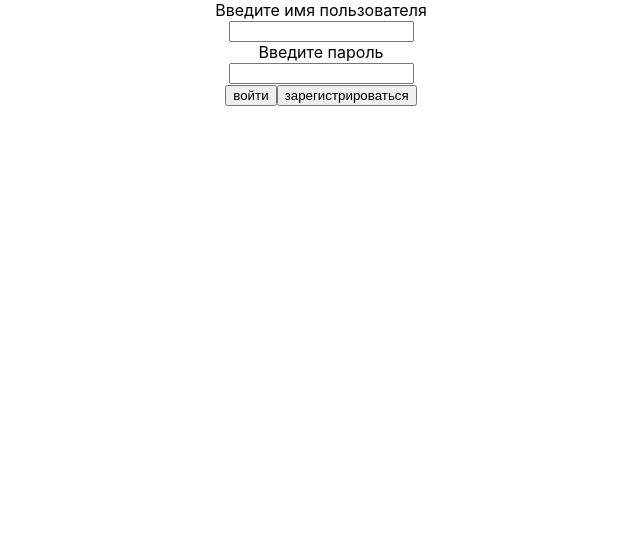
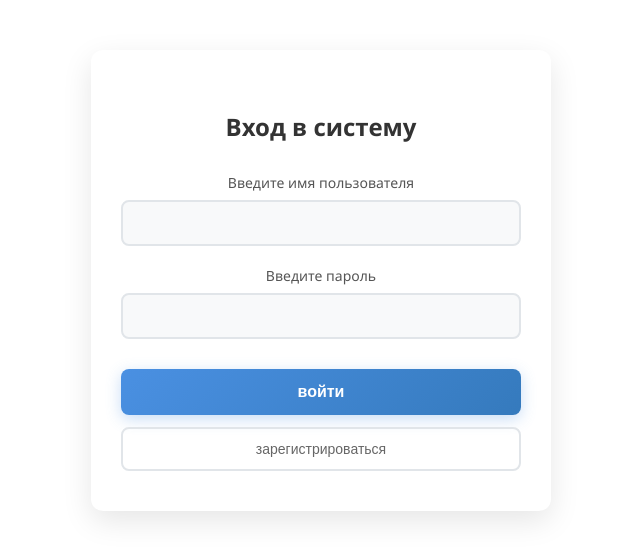
Before and after one commit to yarqr/homework-planner, a React (Create React App) app in the folder frontend/: page / in a window 1280 px wide. Shown: the top 560 px of the page, without its empty margins (319-959 px from the left). Built offline with nearby package versions, Linux system fonts and the light colour scheme.

Commit message:
feat: auth UI

```diff
--- /dev/null
+++ b/frontend/src/Components/AuthWindow/AuthWindow.css
@@ -0,0 +1,91 @@
+.auth-container {
+  max-width: 400px;
+  margin: 50px auto;
+  padding: 40px 30px;
+  background: white;
+  border-radius: 12px;
+  box-shadow: 0 10px 30px rgba(0, 0, 0, 0.1);
+  font-family: 'Segoe UI', Tahoma, Geneva, Verdana, sans-serif;
+}
+
+.auth-title {
+  text-align: center;
+  margin-bottom: 30px;
+  color: #333;
+  font-size: 24px;
+  font-weight: 600;
+}
+
+.button-container {
+  display: flex;
+  flex-direction: column;
+  gap: 12px;
+  margin-top: 30px;
+}
+
+.primary-button {
+  padding: 14px 20px;
+  background: linear-gradient(135deg, #4a90e2, #357abd);
+  color: white;
+  border: none;
+  border-radius: 8px;
+  font-size: 16px;
+  font-weight: 600;
+  cursor: pointer;
+  transition: all 0.3s ease;
+  box-shadow: 0 4px 15px rgba(74, 144, 226, 0.3);
+}
+
+.primary-button:hover {
+  background: linear-gradient(135deg, #357abd, #2c6aa3);
+  transform: translateY(-2px);
+  box-shadow: 0 6px 20px rgba(74, 144, 226, 0.4);
+}
+
+.primary-button:active {
+  transform: translateY(0);
+}
+
+.secondary-button {
+  padding: 12px 20px;
+  background: transparent;
+  color: #666;
+  border: 2px solid #e1e5e9;
+  border-radius: 8px;
+  font-size: 14px;
+  font-weight: 500;
+  cursor: pointer;
+  transition: all 0.3s ease;
+}
+
+.secondary-button:hover {
+  background-color: #f8f9fa;
+  border-color: #4a90e2;
+  color: #4a90e2;
+}
+
+@keyframes fadeIn {
+  from {
+    opacity: 0;
+    transform: translateY(20px);
+  }
+  to {
+    opacity: 1;
+    transform: translateY(0);
+  }
+}
+
+.auth-container {
+  animation: fadeIn 0.5s ease-out;
+}
+
+@media (max-width: 480px) {
+  .auth-container {
+    margin: 20px;
+    padding: 30px 20px;
+  }
+
+  .button-container {
+    flex-direction: column;
+  }
+}
--- a/frontend/src/Components/AuthWindow/AuthWindow.tsx
+++ b/frontend/src/Components/AuthWindow/AuthWindow.tsx
@@ -1,6 +1,7 @@
 import React, {FC, useState} from "react";
 import { InputField } from "../../UI/InputField/InputField";
 import axios from "axios";
+import "./AuthWindow.css"
 
 interface Props {
     navigateFunction: () => void
@@ -77,11 +78,19 @@ export const AuthWindow: FC<Props> = ({navigateFunction}) => {
   };
 
   return (
-    <section>
+    <section className="auth-container">
+      <h2 className="auth-title">
+        {!regFormOpen ? 'Вход в систему' : 'Регистрация'}
+      </h2>
       {!regFormOpen ? loginForm() : regForm()}
-      <button onClick={() => sendAuth()}> войти </button>
-      <button onClick={() => setRegFormOpen(!regFormOpen)}> {regFormOpen ? 'назад к входу' : 'зарегистрироваться'} </button>
-
+      <div className="button-container">
+        <button className="primary-button" onClick={() => sendAuth()}>
+          {!regFormOpen ? 'войти' : 'зарегистрироваться'}
+        </button>
+        <button className="secondary-button" onClick={() => setRegFormOpen(!regFormOpen)}>
+          {regFormOpen ? 'назад к входу' : 'зарегистрироваться'}
+        </button>
+      </div>
     </section>
   );
 }
--- a/frontend/src/Components/Calendar/Calendar.css
+++ b/frontend/src/Components/Calendar/Calendar.css
@@ -9,8 +9,9 @@
 }
 
 .context {
-    width: 200px;
+    width: 300px;
     border-left: 2px solid #e0e0e0;
+    height: 90vh;
     background-color: #ffffff;
     padding: 20px;
     display: flex;
@@ -18,14 +19,14 @@
     box-shadow: -4px 0 8px rgba(0, 0, 0, 0.1);
 }
 
-.context section:first-child {
+.context-header {
     font-size: 20px;
     font-weight: 700;
     margin-bottom: 20px;
     text-align: center;
 }
 
-.context section:nth-child(2) {
+.context-date {
     font-size: 18px;
     font-weight: 600;
     color: #007bff;
@@ -35,7 +36,7 @@
     background-color: #f8f9fa;
 }
 
-.context button {
+.btn {
     background-color: #dc3545;
     color: white;
     border: none;
@@ -49,7 +50,20 @@
     box-shadow: 0 2px 4px rgba(220, 53, 69, 0.3);
 }
 
-.context button:hover {
+.btn2 {
+    background-color: #3033e6;
+    color: white;
+    border: none;
+    padding: 12px 20px;
+    border-radius: 12px;
+    font-size: 16px;
+    font-weight: 600;
+    cursor: pointer;
+    transition: all 0.3s ease;
+    margin-top: 10px;
+}
+
+.btn:hover {
     background-color: #c82333;
     transform: translateY(-2px);
     box-shadow: 0 4px 8px rgba(220, 53, 69, 0.4);
@@ -126,15 +140,3 @@
     margin: 20px 0;
     text-transform: capitalize;
 }
-
-.switcher {
-    background-color: #57595c;
-    color: #ffffff;
-    border-radius: 10px;
-    border: none;
-    height: 60px;
-    width: 30px;
-    cursor: pointer;
-    margin: 4px;
-    font-weight: bolder;
-}
--- a/frontend/src/Components/Calendar/Calendar.tsx
+++ b/frontend/src/Components/Calendar/Calendar.tsx
@@ -1,5 +1,8 @@
 import React, { FC, useState, useEffect } from "react";
 import './Calendar.css';
+import { SwitcherButton } from "../../UI/SwitcherButton/SwitcherButton";
+import { InputField } from "../../UI/InputField/InputField";
+import { n } from "react-router/dist/development/index-react-server-client-BYr9g50r";
 
 interface CalendarDay {
   date: Date | null;
@@ -30,12 +33,13 @@ enum WeekDays {
   SUN = "воскресенье"
 }
 
-export const Calendar = () => {
+export const Calendar : FC = () => {
     const monthNames = Object.values(MonthNames)
     const weekDays = Object.values(WeekDays)
 
     let [currentDate, setDate] = useState(new Date())
     let [contextMenuElem, setContextMenuElem] = useState<CalendarDay | null>(null)
+    let [newTask, setNewTask] = useState<string>("")
     let monthStart = new Date(currentDate.getFullYear(), currentDate.getMonth(), 1)
     let monthEnd = new Date(currentDate.getFullYear(), currentDate.getMonth() + 1, 0)
     let currMonthDays: CalendarDay[] = [];
@@ -63,8 +67,8 @@ export const Calendar = () => {
         <section className="main">
           <section className="calendar">
             <div className="date-header">{monthNames[currentDate.getMonth()]} {currentDate.getFullYear()}</div>
-            <button className="switcher" onClick={() => setDate(new Date(currentDate.getFullYear(), currentDate.getMonth() - 1, 1))}>&lt;</button>
-            <button className="switcher" onClick={() => setDate(new Date(currentDate.getFullYear(), currentDate.getMonth() + 1, 1))}>&gt;</button>
+            <SwitcherButton onClick={() => setDate(new Date(currentDate.getFullYear(), currentDate.getMonth() - 1, 1))} text="&lt;"/>
+            <SwitcherButton onClick={() => setDate(new Date(currentDate.getFullYear(), currentDate.getMonth() + 1, 1))} text="&gt;"/>
             <section className="container">
               {weekDays.map(el => <div className="day-header">{el}</div>)}
               {currMonthDays.map(el => <div onClick={() => setContextMenuElem(el)} className={el.date != null ? "day-card" : "day-card-disabled"}>
@@ -78,9 +82,11 @@ export const Calendar = () => {
           </section>
           {contextMenuElem &&
             <section className="context">
-              <section>меню</section>
-              <section>{contextMenuElem.date?.getDate()}.{contextMenuElem.date!.getMonth() + 1}.{contextMenuElem.date!.getFullYear()}</section>
-              <button onClick={() => {setContextMenuElem(null)}}>закрыть</button>
+              <section className="context-header">меню</section>
+              <section className="context-date">{contextMenuElem.date?.getDate()}.{contextMenuElem.date!.getMonth() + 1}.{contextMenuElem.date!.getFullYear()}</section>
+              <InputField type="text" onChange={(value) => {setNewTask(value)}} label="Добавить задачу" value={newTask}/>
+              <button className="btn2" onClick={() => console.log(newTask)}>Добавить</button>
+              <button className="btn" onClick={() => {setContextMenuElem(null)}}>закрыть</button>
             </section>
           }
         </section>
--- a/frontend/src/UI/InputField/InputField.css
+++ b/frontend/src/UI/InputField/InputField.css
@@ -0,0 +1,33 @@
+.input-container {
+  margin-bottom: 20px;
+}
+
+.input-label {
+  display: block;
+  margin-bottom: 8px;
+  color: #555;
+  font-size: 14px;
+  font-weight: 500;
+}
+
+.input-field {
+  width: 100%;
+  padding: 12px 16px;
+  border: 2px solid #e1e5e9;
+  border-radius: 8px;
+  font-size: 16px;
+  transition: all 0.3s ease;
+  box-sizing: border-box;
+  background-color: #f8f9fa;
+}
+
+.input-field:focus {
+  outline: none;
+  border-color: #4a90e2;
+  background-color: white;
+  box-shadow: 0 0 0 3px rgba(74, 144, 226, 0.1);
+}
+
+.input-field:hover {
+  border-color: #c8d0d7;
+}
--- a/frontend/src/UI/InputField/InputField.tsx
+++ b/frontend/src/UI/InputField/InputField.tsx
@@ -1,4 +1,5 @@
 import React, {FC, useState} from 'react'
+import "./InputField.css"
 
 interface Props {
     type : string
@@ -8,11 +9,15 @@ interface Props {
 }
 
 export const InputField : FC<Props> = ({type, onChange, label, value}) => {
-    let [text, setText] = useState<string>("");
     return (
-        <section>
-            <section>{label}</section>
-            <input type={type} onChange={(e) => setText(e.target.value)}/>
-        </section>
+        <section className="input-container">
+            <label className="input-label">{label}</label>
+            <input
+            className="input-field"
+            type={type}
+            onChange={(e) => onChange(e.target.value)}
+            value={value}
+            />
+    </section>
     )
 }
--- /dev/null
+++ b/frontend/src/UI/SwitcherButton/SwitcherButton.css
@@ -0,0 +1,11 @@
+.switcher {
+    background-color: #57595c;
+    color: #ffffff;
+    border-radius: 10px;
+    border: none;
+    height: 60px;
+    width: 30px;
+    cursor: pointer;
+    margin: 4px;
+    font-weight: bolder;
+}
--- /dev/null
+++ b/frontend/src/UI/SwitcherButton/SwitcherButton.tsx
@@ -0,0 +1,15 @@
+import React, {FC} from "react";
+import "./SwitcherButton.css"
+
+interface Props {
+    onClick : () => void,
+    text: string
+}
+
+export const SwitcherButton : FC<Props> = ({onClick, text}) => {
+    return (
+        <button className="switcher" onClick={onClick}>
+            {text}
+        </button>
+    )
+}
```
